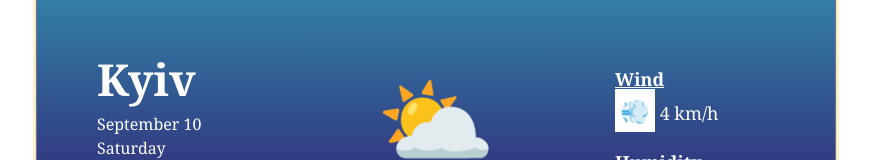
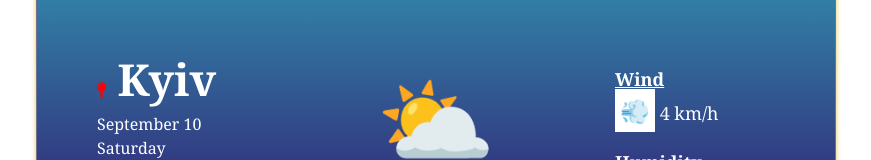
Before and after one commit to AleksaKovpan/weather-react, a React (Create React App) app: page / in a window 1280 px wide. Shown: the part 247-407 px from the top of the page, without its empty margins (204-1075 px from the left). Built offline with nearby package versions, Linux system fonts and the light colour scheme.

Commit message:
Added FontAwesome

```diff
--- a/package.json
+++ b/package.json
@@ -3,11 +3,16 @@
   "version": "0.1.0",
   "private": true,
   "dependencies": {
+    "@fortawesome/free-regular-svg-icons": "^6.2.1",
+    "@fortawesome/free-solid-svg-icons": "^6.2.1",
+    "@fortawesome/react-fontawesome": "^0.2.0",
     "@testing-library/jest-dom": "^5.16.5",
     "@testing-library/react": "^13.4.0",
     "@testing-library/user-event": "^13.5.0",
     "axios": "^1.2.1",
     "bootstrap": "^5.2.3",
+    "font-awesome": "^4.7.0",
+    "fontawesome": "^5.6.3",
     "react": "^18.2.0",
     "react-bootstrap": "^2.7.0",
     "react-dom": "^18.2.0",
--- a/src/City.js
+++ b/src/City.js
@@ -1,5 +1,6 @@
 import React from "react";
 import "./City.css";
+// import { FontAwesomeIcon } from "@fortawesome/react-fontawesome";
 
 export default function City() {
   let weatherData = {
@@ -18,7 +19,7 @@ export default function City() {
       <div className="col-sm-4">
         <div className="current-city-temp">
           <div className="city-data">
-            <i className="fa-solid fa-map-pin"></i>
+            <i className="fa fa-map-pin" aria-hidden="true"></i>
             <span className="current-city"> {weatherData.city}</span>
             <div>
               <span className="current-month">{weatherData.month}</span>
@@ -27,7 +28,10 @@ export default function City() {
             </div>
           </div>
           <div className="current-temp">
-            <i className="fa-solid fa-temperature-three-quarters"></i>
+            <i
+              className="fa fa-temperature-three-quarters"
+              aria-hidden="true"
+            ></i>
             <span className="current-temp-value">
               {" "}
               {weatherData.temperature}
--- a/src/index.js
+++ b/src/index.js
@@ -3,6 +3,7 @@ import ReactDOM from 'react-dom/client';
 import './index.css';
 import App from './App';
 import reportWebVitals from './reportWebVitals';
+import "../node_modules/font-awesome/css/font-awesome.min.css";
 
 const root = ReactDOM.createRoot(document.getElementById('root'));
 root.render(
```
Also changed, not shown: src/logo.svg (deleted), 1 other file (tests, documents, lock files or other folders).
